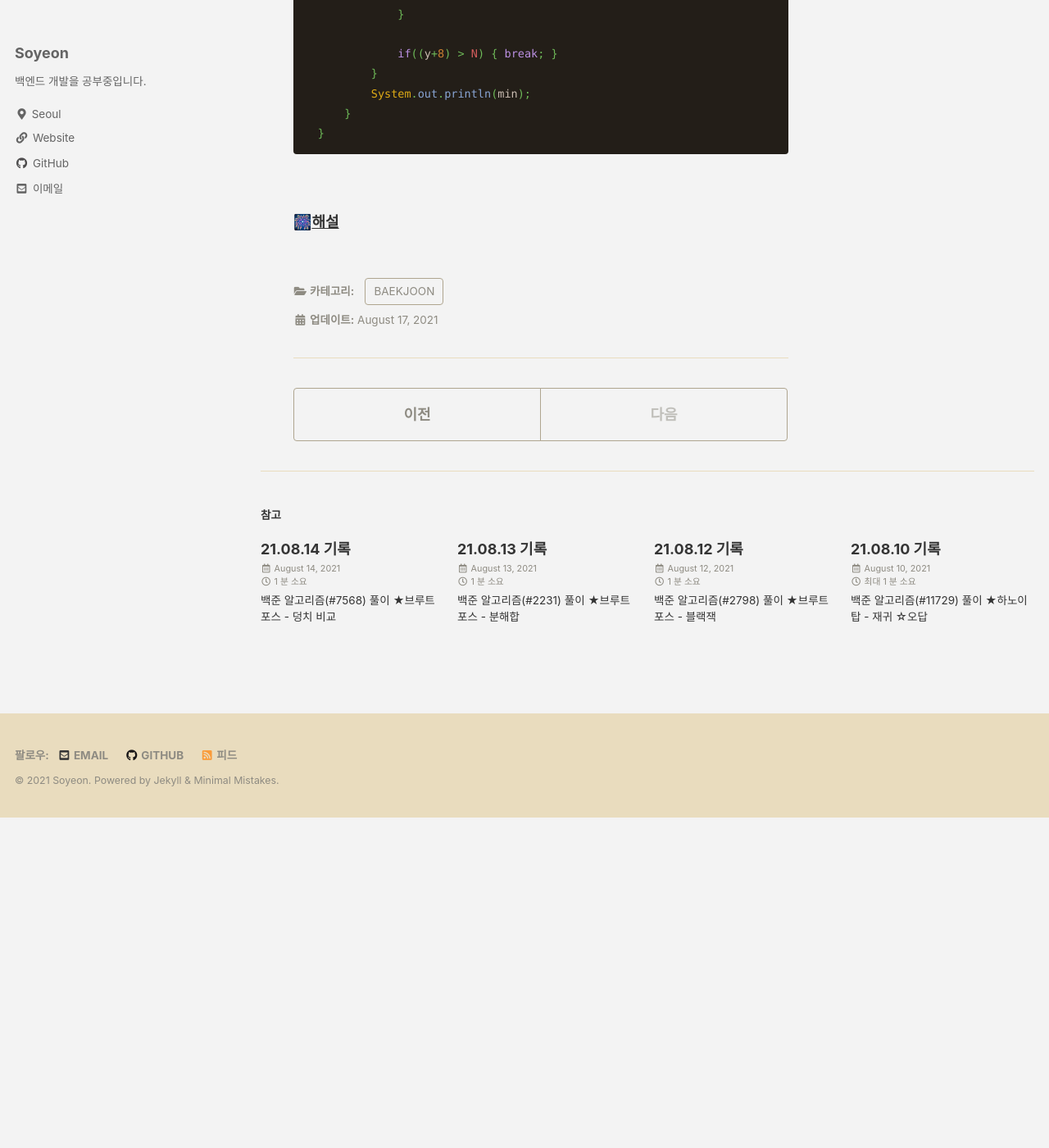
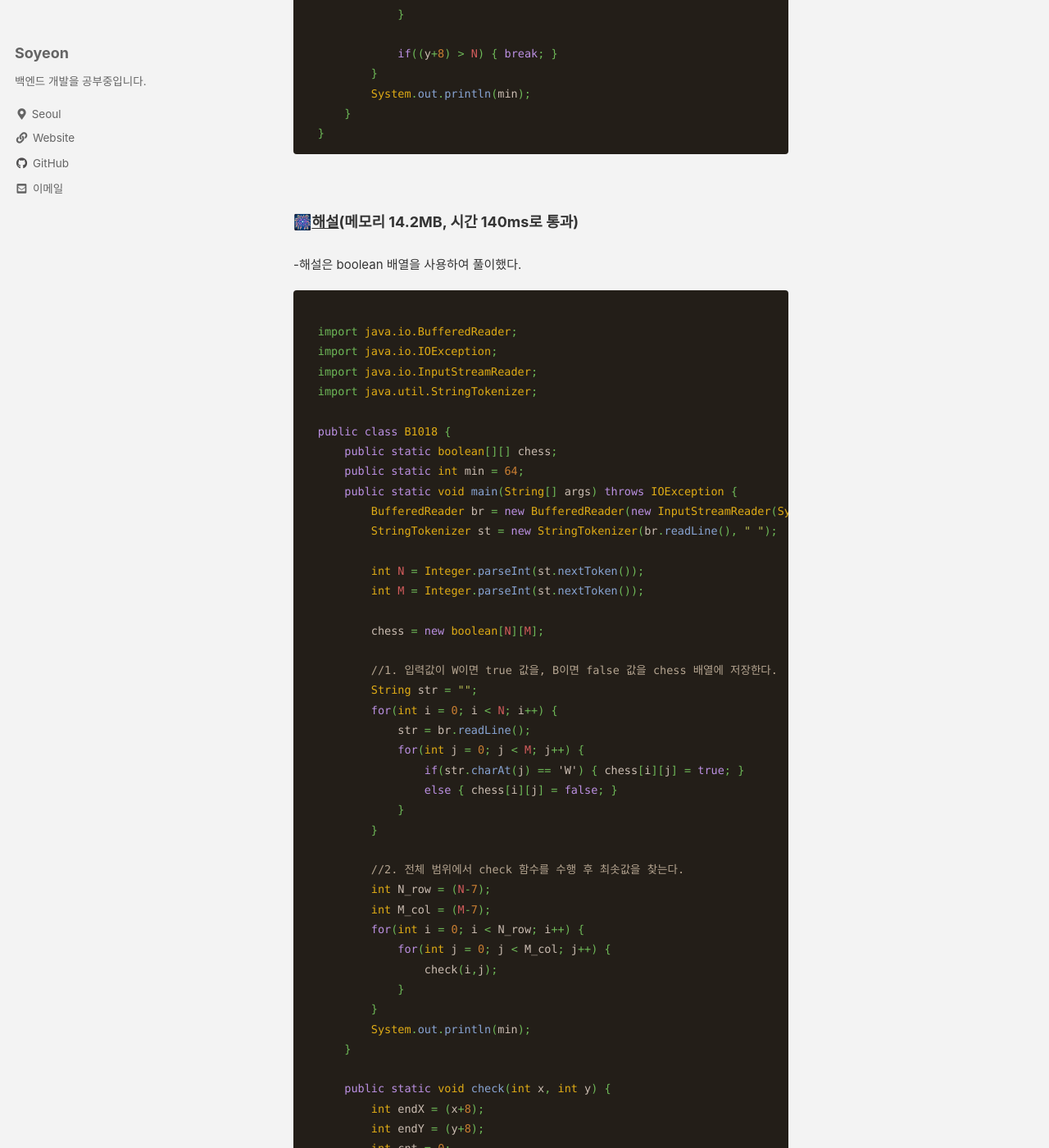
Before and after one commit to liv660/liv660.github.io, a Jekyll site: the page built from _posts/TIL/21.08.study/2021-08-17-210817.md, in a window 1280 px wide and 1400 px high, scrolled down 2355 px. Shown: the whole window at 82% size. Built offline with Jekyll 4.4.1, drawn with Linux system fonts in a browser that asks for light colours; cached includes are drawn as plain includes; before the commit the page ends 3353 px from its top, so only the background shows below that; some of the changed text lies outside the part shown.

Commit message:
Update 08.17 #1018 algorithm

````diff
--- a/_posts/TIL/21.08.study/2021-08-17-210817.md
+++ b/_posts/TIL/21.08.study/2021-08-17-210817.md
@@ -101,4 +101,71 @@ categories:
 
 <br>
 
-###### 🎆[해설](https://st-lab.tistory.com/101)<br/>
+###### 🎆[해설](https://st-lab.tistory.com/101)(메모리 14.2MB, 시간 140ms로 통과)<br/>
+-해설은 boolean 배열을 사용하여 풀이했다.<br>
+
+  ```java
+
+  import java.io.BufferedReader;
+  import java.io.IOException;
+  import java.io.InputStreamReader;
+  import java.util.StringTokenizer;
+
+  public class B1018 {
+      public static boolean[][] chess;
+      public static int min = 64;
+      public static void main(String[] args) throws IOException {
+          BufferedReader br = new BufferedReader(new InputStreamReader(System.in));
+          StringTokenizer st = new StringTokenizer(br.readLine(), " ");
+
+          int N = Integer.parseInt(st.nextToken());
+          int M = Integer.parseInt(st.nextToken());
+
+          chess = new boolean[N][M];
+
+          //1. 입력값이 W이면 true 값을, B이면 false 값을 chess 배열에 저장한다.
+          String str = "";
+          for(int i = 0; i < N; i++) {
+              str = br.readLine();
+              for(int j = 0; j < M; j++) {
+                  if(str.charAt(j) == 'W') { chess[i][j] = true; }
+                  else { chess[i][j] = false; }
+              }
+          }
+
+          //2. 전체 범위에서 check 함수를 수행 후 최솟값을 찾는다.
+          int N_row = (N-7);
+          int M_col = (M-7);
+          for(int i = 0; i < N_row; i++) {
+              for(int j = 0; j < M_col; j++) {
+                  check(i,j);
+              }
+          }
+          System.out.println(min);
+      }
+
+      public static void check(int x, int y) {
+          int endX = (x+8);
+          int endY = (y+8);
+          int cnt = 0;
+
+          //2-1. 8x8 체스의 첫번째 요소 값을 tf로 저장한다.
+          boolean tf = chess[x][y];
+
+          //2-2. not 연산자로 tf에 변화를 주어 값을 비교한다.
+          for(int i = x; i < endX; i++) {
+              for(int j = y; j < endY; j++) {
+                  if(chess[i][j] != tf) { cnt++; }
+                  tf = (!tf);
+              }
+              tf = !tf;
+          }
+
+          //2-3. 새로 색칠할 개수 vs 반대 색으로 색칠된 개수
+          cnt = Math.min(cnt, (64-cnt));  //더 작은 값을 저장한다.
+
+          //2-4. cnt가 min값보다 더 작을 때 min 값을 새로 저장한다.
+          min = Math.min(min, cnt);
+      }
+  }
+  ```
````
